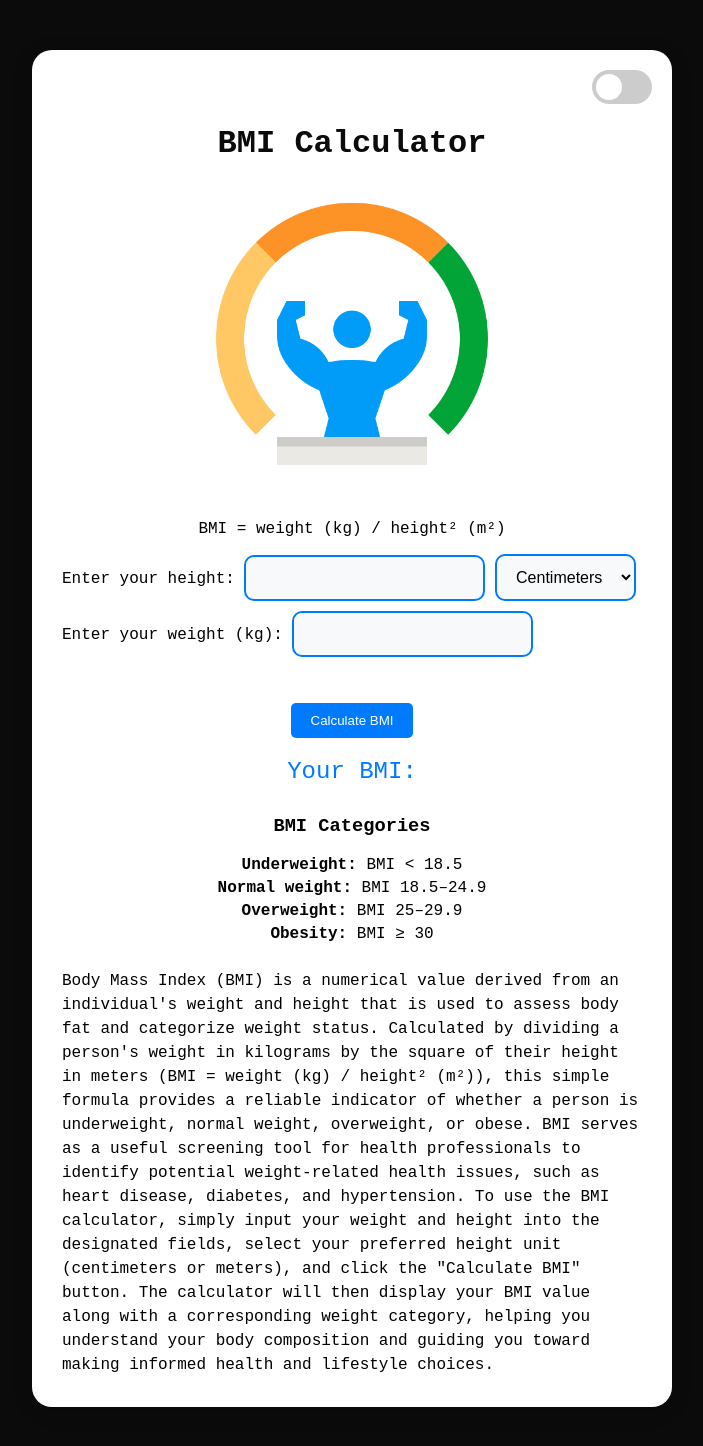
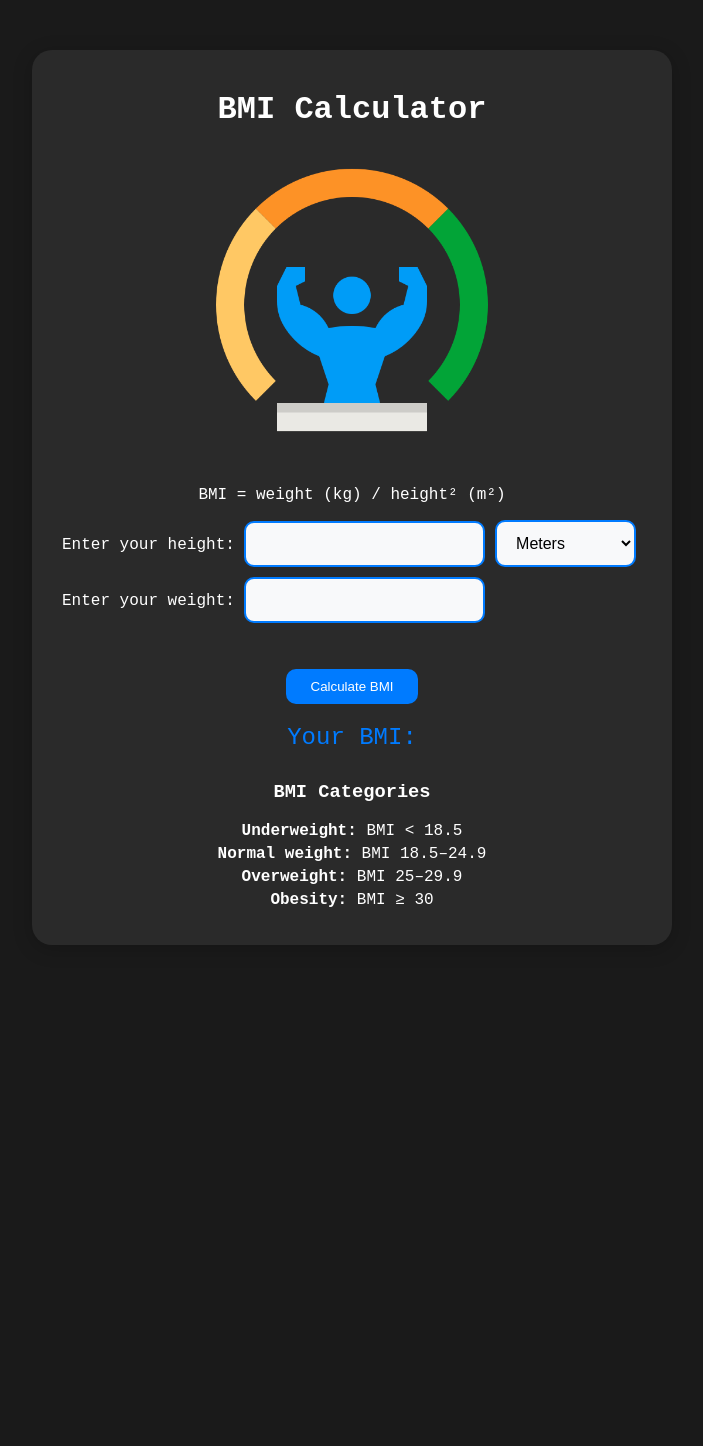
Before and after one commit to koushik-chowdhury/Front-End, a plain HTML site: page calculator-pro/features/bmi/bmi.html in a window 1280 px wide. Shown: the whole page, without its empty margins (288-991 px from the left). After the commit the page ends 995 px from the top, so only its background shows below. Drawn offline with Linux system fonts and the light colour scheme.

Commit message:
Update BMI

```diff
--- a/calculator-pro/features/bmi/bmi.css
+++ b/calculator-pro/features/bmi/bmi.css
@@ -1,7 +1,7 @@
 body {
   font-family: 'Courier New', Courier, monospace;
   color: white;
-    background-color: #0B0B0B;
+  background-color: #1a1a1a;
   text-align: center;
   margin: 0;
   padding: 0;
@@ -11,8 +11,8 @@ body {
 Make it more calculator like
 */
 .container {
-    background-color: white;
-    color: black;
+  background-color: rgb(42, 42, 42);
+  color: white;
   border-radius: 20px;
   padding: 20px;
   max-width: 600px;
@@ -21,7 +21,7 @@ Make it more calculator like
 }
 
 .Title {
-    color: #0B0B0B;
+  color: white;
 }
 
 #bmi-img {
@@ -42,13 +42,6 @@ input[type="text"], select {
   transition: border-color 0.3s, box-shadow 0.3s;
   background-color: #f8f9fa;
 }
-.description {
-    max-width: 600px;
-    margin: 0 auto;
-    padding: 10px;
-    line-height: 1.5;
-    text-align: left;
-}
 
 .result {
   font-size: 1.5em;
@@ -57,11 +50,11 @@ input[type="text"], select {
 }
 
 button {
-    padding: 10px 20px;
+  padding: 10px 25px;
   background-color: #007BFF;
   color: white;
   border: none;
-    border-radius: 5px;
+  border-radius: 10px;
   cursor: pointer;
 }
 
@@ -81,69 +74,7 @@ ul {
 ul li {
   margin: 5px 0;
 }
+
 .bold{
   font-weight: bold;
 }
-/* The switch - the box around the slider */
-.switch {
-    margin-left: 90%;
-    position: relative;
-    display: inline-block;
-    width: 60px;
-    height: 34px;
-  }
-
-  /* Hide default HTML checkbox */
-  .switch input {
-    opacity: 0;
-    width: 0;
-    height: 0;
-  }
-
-  /* The slider */
-  .slider {
-    position: absolute;
-    cursor: pointer;
-    top: 0;
-    left: 0;
-    right: 0;
-    bottom: 0;
-    background-color: #ccc;
-    -webkit-transition: .4s;
-    transition: .4s;
-  }
-
-  .slider:before {
-    position: absolute;
-    content: "";
-    height: 26px;
-    width: 26px;
-    left: 4px;
-    bottom: 4px;
-    background-color: white;
-    -webkit-transition: .4s;
-    transition: .4s;
-  }
-
-  input:checked + .slider {
-    background-color: #333333;
-  }
-
-  input:focus + .slider {
-    box-shadow: 0 0 1px #2196F3;
-  }
-
-  input:checked + .slider:before {
-    -webkit-transform: translateX(26px);
-    -ms-transform: translateX(26px);
-    transform: translateX(26px);
-  }
-
-  /* Rounded sliders */
-  .slider.round {
-    border-radius: 34px;
-  }
-
-  .slider.round:before {
-    border-radius: 50%;
-  }
--- a/calculator-pro/features/bmi/bmi.html
+++ b/calculator-pro/features/bmi/bmi.html
@@ -9,11 +9,7 @@
 </head>
 <body>
     <div class="container">
-        <!-- Toggle for dark mode  -->
-        <label class="switch">
-            <input type="checkbox" id="darkModeToggle">
-            <span class="slider round"></span>
-        </label>
+
 
         <!-- Title for the calculator -->
         <h1 class="Title">BMI Calculator</h1>
@@ -31,12 +27,12 @@
 
             <!-- height units selection-->
             <select id="units" name="units">
+                <option value="m">Meters</option>
                 <option value="cm">Centimeters</option>
-                <option value="m">Meters</option>
             </select>
             <br>
 
-            <label for="weight">Enter your weight (kg): </label>
+            <label for="weight">Enter your weight: </label>
             <input type="text" id="weight" name="weight" min="0" step="any" required>
         </div>
 
@@ -56,19 +52,6 @@
             <li><span class="bold">Overweight:</span> BMI 25–29.9</li>
             <li><span class="bold">Obesity:</span> BMI ≥ 30</li>
         </ul>
-
-        <!--BMI meaning -->
-        <p class="description">
-            Body Mass Index (BMI) is a numerical value derived from an individual's weight and height
-            that is used to assess body fat and categorize weight status. Calculated by dividing a person's
-            weight in kilograms by the square of their height in meters (BMI = weight (kg) / height² (m²)),
-            this simple formula provides a reliable indicator of whether a person is underweight, normal weight,
-            overweight, or obese. BMI serves as a useful screening tool for health professionals to identify potential
-            weight-related health issues, such as heart disease, diabetes, and hypertension. To use the BMI calculator,
-            simply input your weight and height into the designated fields, select your preferred height unit (centimeters or meters),
-            and click the "Calculate BMI" button. The calculator will then display your BMI value along with a corresponding weight category,
-            helping you understand your body composition and guiding you toward making informed health and lifestyle choices.
-        </p>
     </div>
 
 
--- a/calculator-pro/features/bmi/bmi.js
+++ b/calculator-pro/features/bmi/bmi.js
@@ -1,9 +1,8 @@
-//BMI calculation
+//BMI Calculation
 function calculateBMI() {
     var height = parseFloat(document.getElementById("height").value);
     var weight = parseFloat(document.getElementById("weight").value);
     var unit = document.getElementById("units").value;
-
     if (unit === "cm") {
         height = height / 100;
     }
@@ -34,27 +33,3 @@ function calculateBMI() {
 
     document.getElementById("bmiResult").innerText = "Your BMI: " + bmi;
 }
-
-//toggle dark mode
-function toggleDarkMode() {
-    const bodyElement = document.body;
-    const containerElement = document.querySelector('.container');
-    const containerTitle = document.querySelector('.Title');
-
-    if (document.getElementById('darkModeToggle').checked) {
-        // Dark mode ON
-        bodyElement.style.backgroundColor = 'white';  // Background is white now
-        containerElement.style.backgroundColor = '#0B0B0B'; // Container is black now
-        containerElement.style.color = 'white';//Text is white now
-        containerTitle.style.color = "white";//Title is white now
-    } else {
-        // Dark mode OFF
-        bodyElement.style.backgroundColor = '#0B0B0B';  // Background is black now
-        containerElement.style.backgroundColor = 'white'; // Container is white now
-        containerElement.style.color = 'black';//Text is black now
-        containerTitle.style.color = "black";//Title is black now
-    }
-}
-
-// Run toggleDarkMode
-document.getElementById('darkModeToggle').addEventListener('click', toggleDarkMode);
```
Lines whose indentation alone changed are shown as unchanged.
